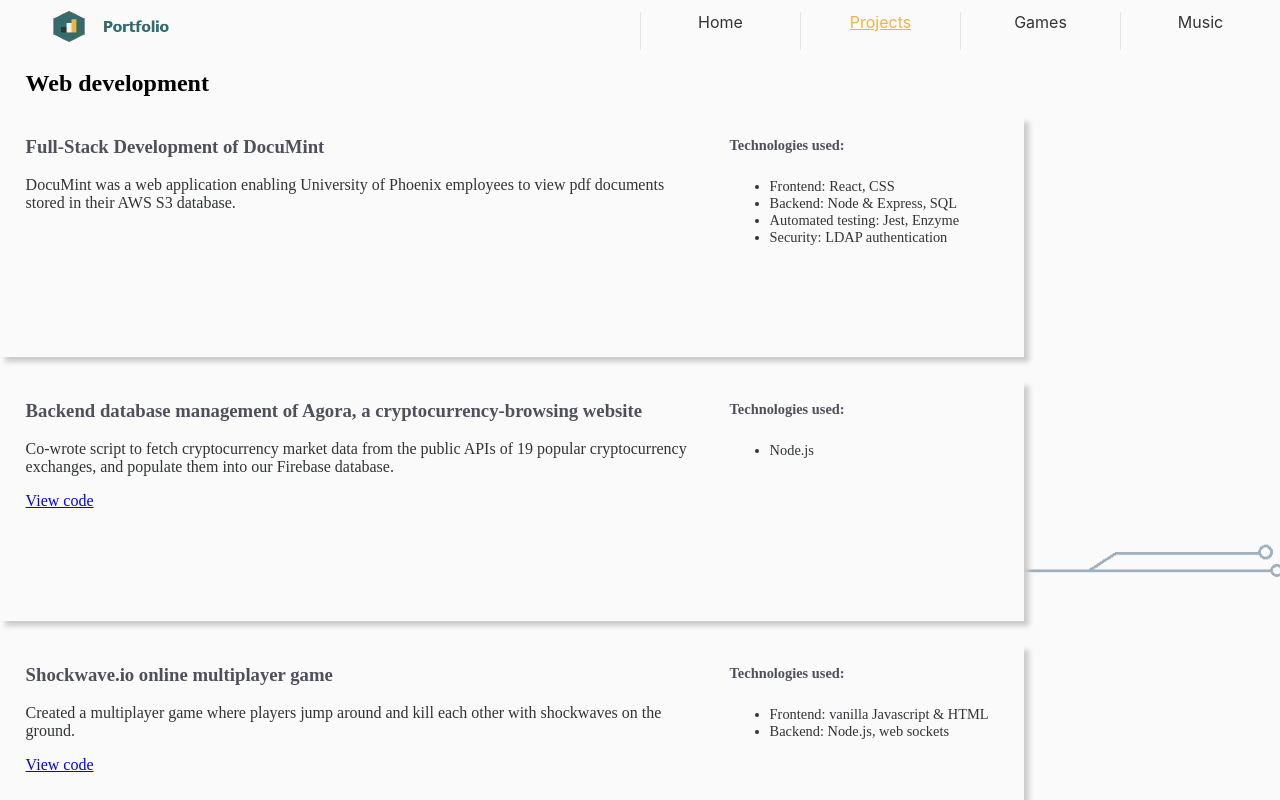
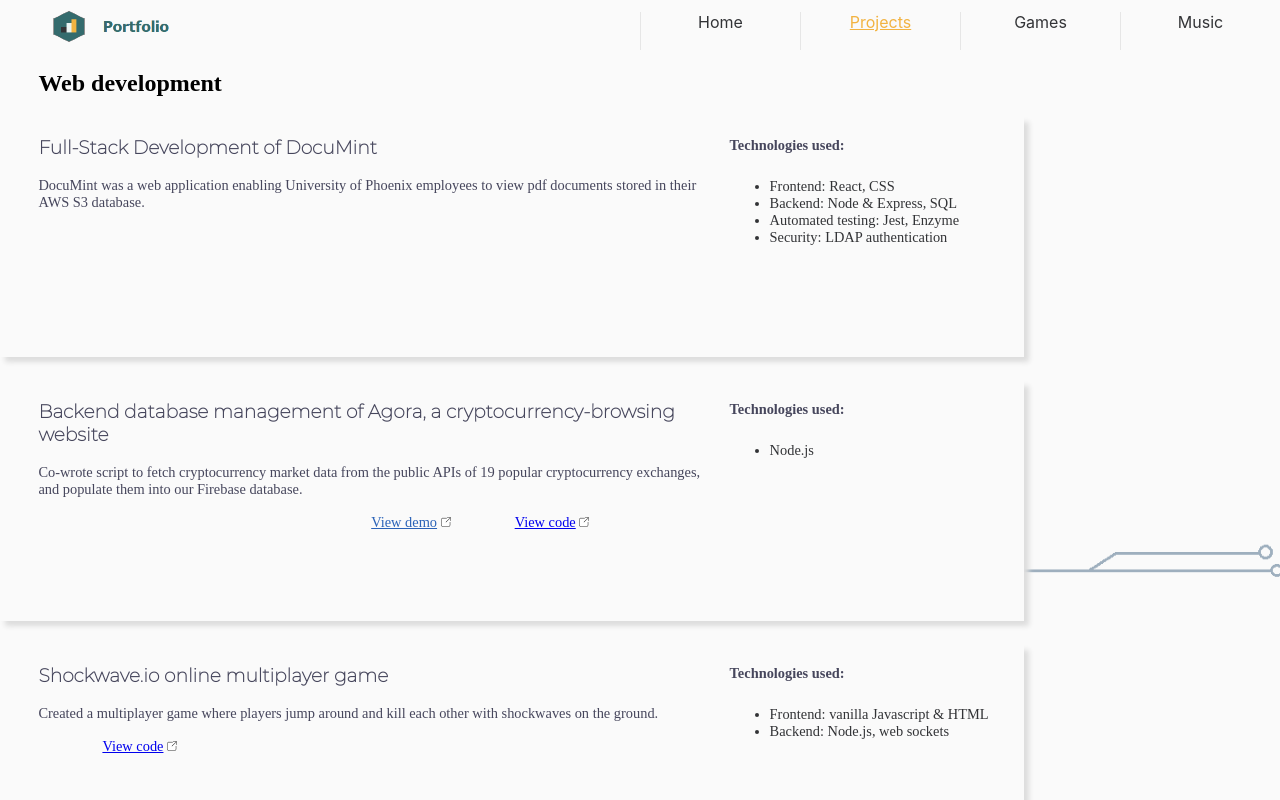
Before and after one commit to Teggoon/Personal-Portfolio, a React (Create React App) app: page /projects in a window 1280 px wide. Shown: the top 800 px of the page. Built offline with nearby package versions, Linux system fonts and the light colour scheme; a web font is replaced by a local one.

Commit message:
added image icon to external project link

```diff
--- a/src/components/ProjectTabComponent.js
+++ b/src/components/ProjectTabComponent.js
@@ -1,3 +1,4 @@
+import external_link_image from "../image/external_link_image.png"
 const ProjectTabComponent = ({title, description, technologies, hasSourceCode, sourceCodeLink, hasProjectDemo, projectDemoLink}) => {
     return (
         <div className="project-description-container">
@@ -6,8 +7,19 @@ const ProjectTabComponent = ({title, description, technologies, hasSourceCode, s
                     <div className="project-title-description-container">
                         <h3>{title}</h3>
                         <p>{description}</p>
-                        {hasProjectDemo && <a className="view-project-demo-link" href={projectDemoLink}>View demo</a>}
-                        {hasSourceCode && <a className="view-project-code-link" href={sourceCodeLink}>View code</a>}
+                        {hasProjectDemo &&
+                        <a className="view-project-demo-link project-related-link" href={projectDemoLink}>
+                            View demo
+                            <img className="external-link-image" src={external_link_image}></img>
+                        </a>
+                        }
+
+                        {hasSourceCode &&
+                        <a className="view-project-code-link project-related-link" href={sourceCodeLink}>
+                            View code
+                            <img className="external-link-image" src={external_link_image}></img>
+                        </a>
+                        }
                     </div>
                     <div className="technologies-used-container">
                         <h5>Technologies used: </h5>
--- a/src/components/ProjectsPage.js
+++ b/src/components/ProjectsPage.js
@@ -15,7 +15,6 @@ const ProjectsPage = () => {
                 "Security: LDAP authentication"
                 ]}
             hasSourceCode={false}
-            hasProjectDemo={false}
             />
 
             <ProjectTabComponent
@@ -28,6 +27,8 @@ const ProjectsPage = () => {
             hasSourceCode={true}
             sourceCodeLink={"https://github.com/Teggoon/AgoraDatabaseCode"}
             hasProjectDemo={false}
+            hasProjectDemo={true}
+            projectDemoLink={""}
             />
 
             <ProjectTabComponent
--- a/src/css/App.css
+++ b/src/css/App.css
@@ -9,7 +9,7 @@
   --light-blue-lil-darker: rgb(203, 223, 221);
   --dark-cyan: rgb(52, 107, 109);
   --dark-cyan-lil-darker: rgb(43, 89, 92);
-  --gentler-dark-gray: rgb(80,80,92);
+  --gentler-dark-gray: rgb(70,70,92);
 }
 @font-face {
   font-family: MontserratThin;
@@ -186,7 +186,7 @@ body {
 }
 
 .project-page h2 {
-  padding-left: 2vw;
+  padding-left: 3vw;
   font-family: Montserrat;
 }
 
@@ -198,19 +198,24 @@ body {
   background-color: var(--basically-white);
   font-family: Montserrat;
   color: var(--dark);
-  box-shadow: 5px 5px 5px 0px #CCC;
+  box-shadow: 5px 5px 5px 0px #DDD;
 }
 .project-title-description-container {
   /* background-color: red; */
   box-sizing: border-box;
   position: relative;
   display: inline-block;
-  padding-left: 2vw;
+  padding-left: 3vw;
   height: 30vh;
   width: 55vw;
 }
 .project-title-description-container h3 {
   color: var(--gentler-dark-gray);
+  font-family: MontserratThin;
+}
+.project-title-description-container p {
+  color: var(--gentler-dark-gray);
+  font-size: 0.9rem;
 }
 .technologies-used-container {
   /* background-color:aquamarine; */
@@ -226,6 +231,26 @@ body {
   padding-top: 20px;
   font-size: 0.9rem;
   color: var(--gentler-dark-gray);
+}
+
+.project-related-link {
+  font-size: 0.9rem;
+}
+.project-related-link:visited {
+  color: rgb(43, 99, 184);
+}
+
+.view-project-demo-link {
+  position: relative;
+  margin-top: 1vh;
+  margin-left: 50%;
+}
+.view-project-code-link {
+  margin-left: 5vw;
+}
+.external-link-image {
+  margin-left: 0.5ch;
+  width: 10px;
 }
 
 .arrow-div {
```
Also changed, not shown: src/image/external_link_image.png (added).
